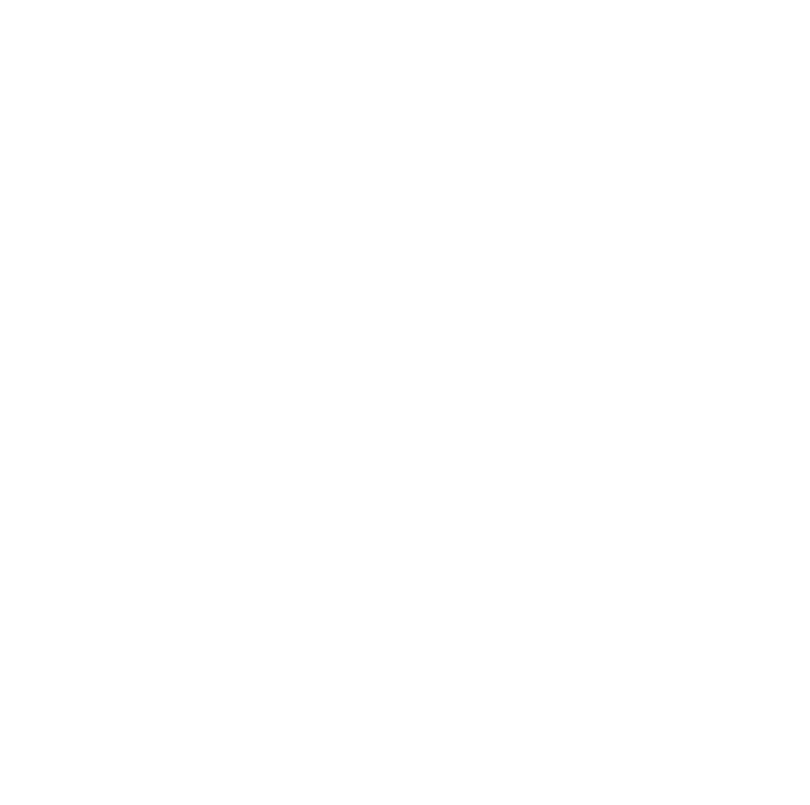
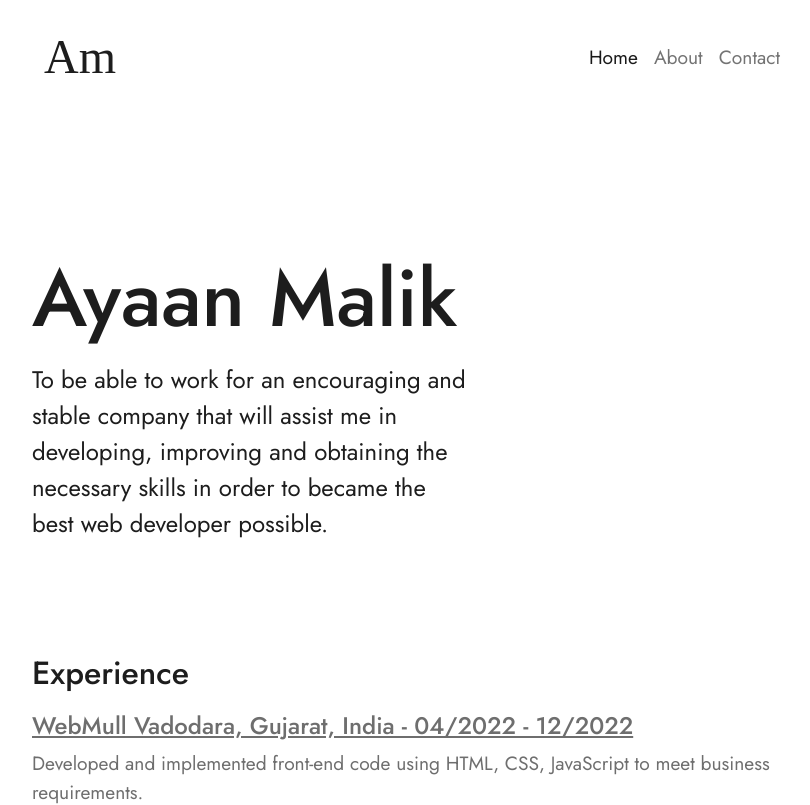
Before and after one commit to ayaanmaliiik/myportfolio, a React (Create React App) app: page / in a window 1280 px wide. Shown: the top 805 px of the page, without its empty margins (224-1034 px from the left). Built offline with nearby package versions, Linux system fonts and the light colour scheme; a web font is replaced by a local one.

Commit message:
error solving changes

```diff
--- a/src/App.js
+++ b/src/App.js
@@ -11,7 +11,7 @@
     <>
       <Header />
       <Routes>
-        <Route exact path='/myportfolio' element={<Home/>}></Route>
+        <Route exact path='/' element={<Home/>}></Route>
         <Route path='/About' element={<About/>}></Route>
         <Route path='/Contact' element={<Contact/>}></Route>
       </Routes>
--- a/src/index.js
+++ b/src/index.js
@@ -5,7 +5,7 @@
 
 const root = ReactDOM.createRoot(document.getElementById('root'));
 root.render(
-  <BrowserRouter basename='/myportfolio'>
+  <BrowserRouter >
     <App />
   </BrowserRouter>
 );
```
Also changed, not shown: 1 other file (tests, documents, lock files or other folders).
